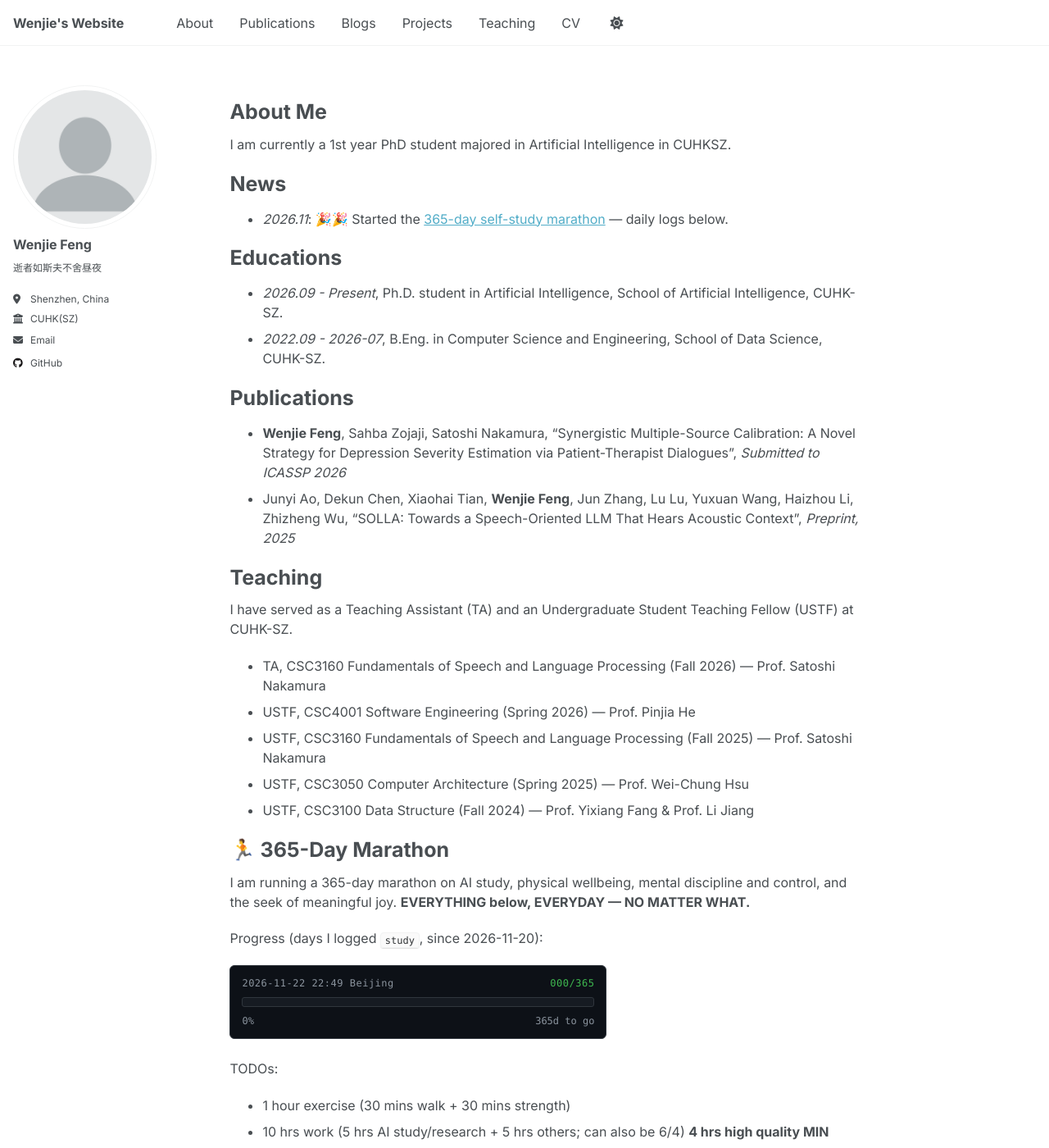
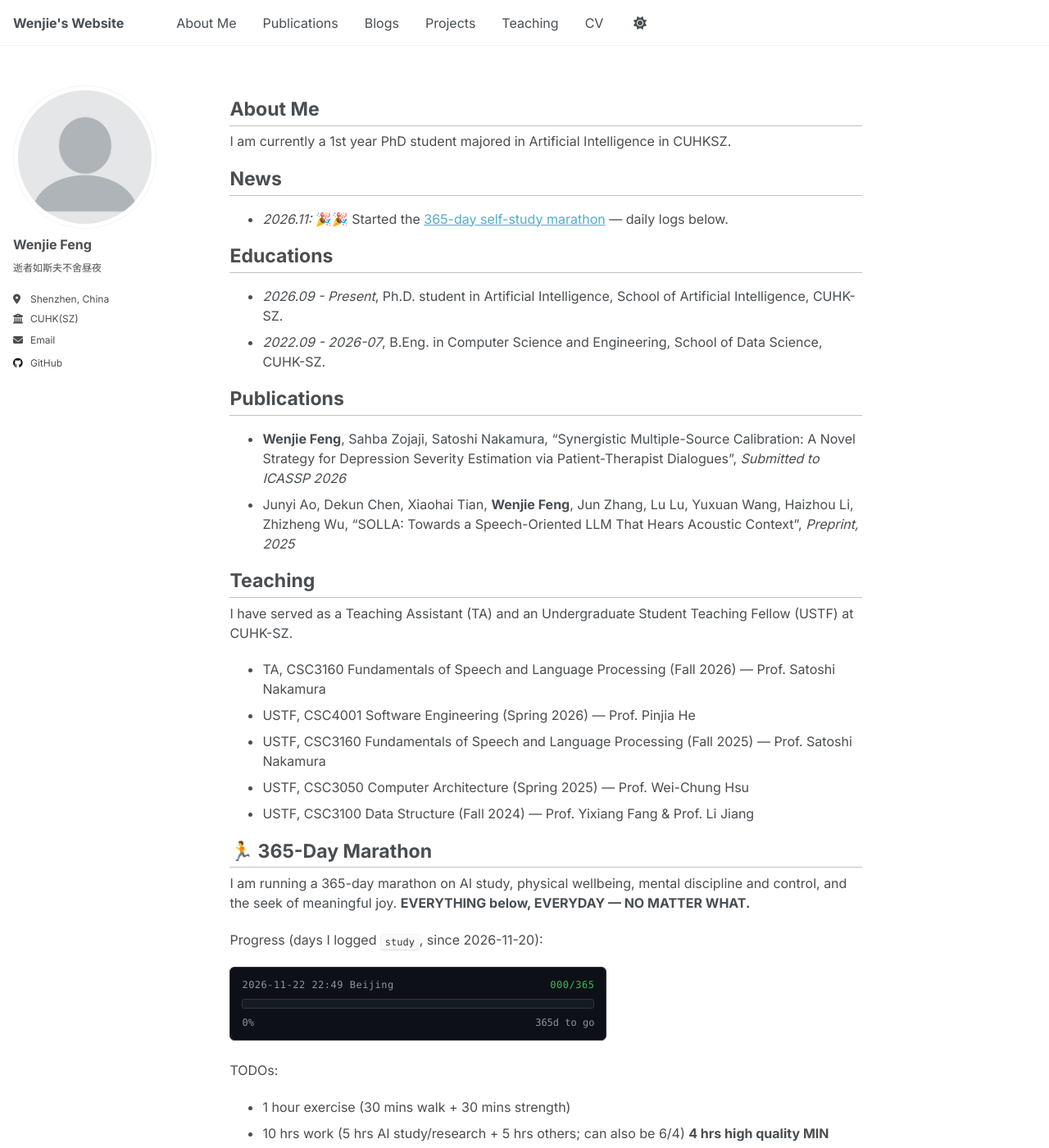
Before and after one commit to wenjiefeng04/wenjiefeng04.github.io, a Jekyll site: the page built from _pages/about.md, in a window 1280 px wide and 1400 px high. Shown: the whole window at 82% size. Built offline with Jekyll 4.4.1, drawn with Linux system fonts in a browser that asks for light colours.

Commit message:
Fix nested selector: h1/h2 underline doubled .page__content

```diff
--- a/_data/navigation.yml
+++ b/_data/navigation.yml
@@ -8,7 +8,7 @@
 #      Markdown formatted page while the second is generated using JSON.
 
 main:
-  - title: "About"
+  - title: "About Me"
     url: /#about-me
 
   - title: "Publications"
--- a/_data/tracker/records.yml
+++ b/_data/tracker/records.yml
@@ -46,6 +46,6 @@
 #  "2026-11-23": [sleep]
 #  "2026-11-24": ["# no tasks, just a note"]
 # ============================================================
-"2026-11-22": [exercise, "# think about better diet place for Sunday; pause on CS336 for a while because focusing on RL and AIE6001 (must get straight A for both); buth the progress bar there shall always warn me and motivate me; 0.5 kilo fruit later"]
+"2026-11-22": [exercise, "# think about better diet place for Sunday; pause on CS336 for a while because focusing on RL and AIE6001 (must get straight A for both; only All A can be nominated for outstanding graduate GPA!!!); buth the progress bar there shall always warn me and motivate me; 0.5 kilo fruit later"]
 "2026-11-21": [exercise, "# wake up on time and reat early, also start CS336 and RL tomorrow; not on diet, quit soda gradually"]
 "2026-11-20": [exercise, "# starting day, trial run, should take this more serious"]
--- a/_pages/about.md
+++ b/_pages/about.md
@@ -13,7 +13,7 @@ I am currently a 1st year PhD student majored in Artificial Intelligence in CUHK
 <a id="news"></a>
 # News
 
-- *2026.11*: 🎉🎉 Started the [365-day self-study marathon](/#marathon) — daily logs below.
+- *2026.11:* 🎉🎉 Started the [365-day self-study marathon](/#marathon) — daily logs below.
 <!-- - *2026.*: 🎉🎉 Submitted "Synergistic Multiple-Source Calibration" to ICASSP 2026. -->
 
 <a id="educations"></a>
--- a/_sass/_themes.scss
+++ b/_sass/_themes.scss
@@ -34,7 +34,7 @@ $garamond                   : Garamond, serif;
    $scale-ratio    : how much bigger each heading step is = the "heft"
    Don't hand-edit the $type-size-* lines; they're derived.           */
 $root-font-size : 16;   /* 16 = compact … 19 = airy          ← body knob  */
-$scale-ratio    : 1.25; /* 1.15 subtle … 1.4 strong          ← heading knob */
+$scale-ratio    : 1.2; /* 1.15 subtle … 1.4 strong          ← heading knob */
 
 $type-size-1 : #{$scale-ratio * $scale-ratio * $scale-ratio}em;  /* hero (rare) */
 $type-size-2 : #{$scale-ratio * $scale-ratio}em;                 /* ~1.56 */
--- a/_sass/layout/_page.scss
+++ b/_sass/layout/_page.scss
@@ -51,12 +51,12 @@
 .page__content {
 
 /* Section heading underline (ported from jemdoc/jshang2 style):
-   tight 1px line under h1+h2, theme-aware color. */
-.page__content h1,
-.page__content h2 {
-  margin-bottom: 0.3em;
-  padding-bottom: 0.2em;
-  border-bottom: 1px solid var(--global-dark-border-color);
+     tight 1px line under h1+h2, theme-aware color. */
+  h1,
+  h2 {
+    margin-bottom: 0.3em;
+    padding-bottom: 0.2em;
+    border-bottom: 1px solid var(--global-dark-border-color);
   }
 
   p, li, dl {
```
